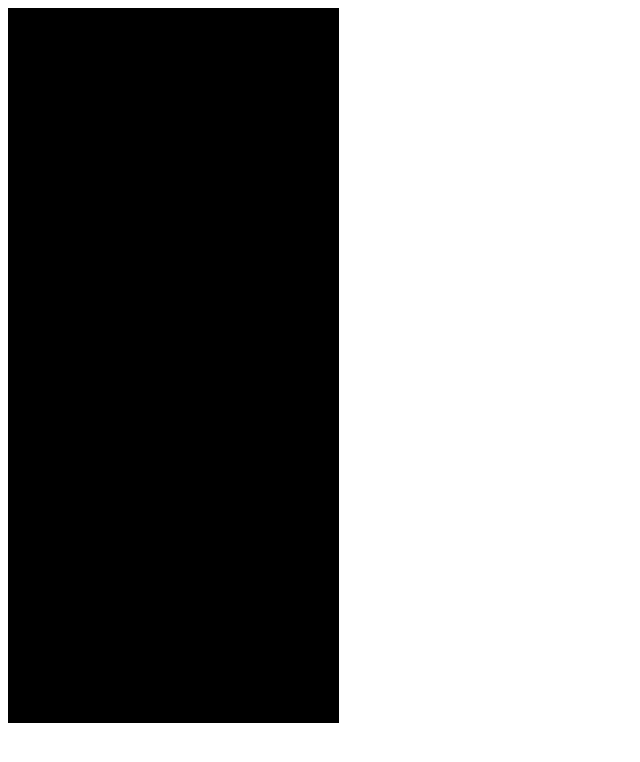
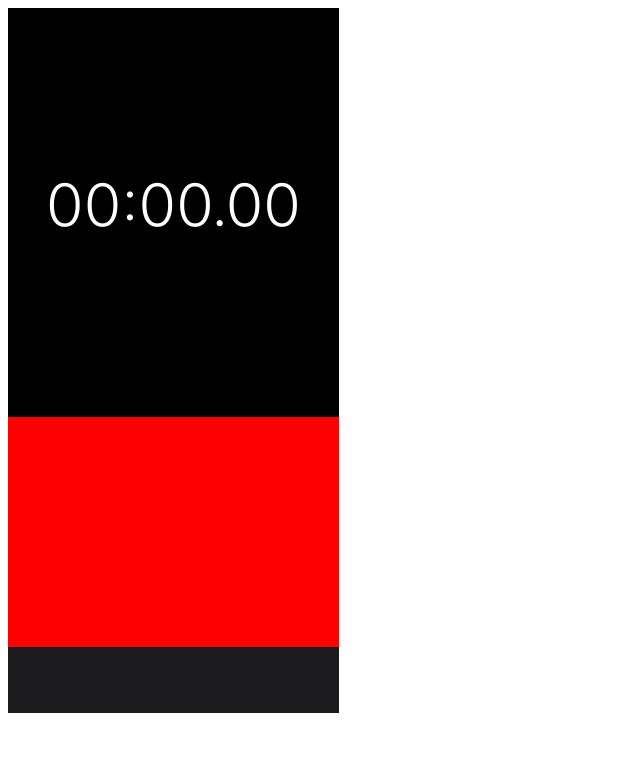
Before and after one commit to sarrailhadaptive/stopwatch, a plain HTML site: page index.html in a window 1280 px wide. Shown: the whole page, without its empty margins (0-640 px from the left). Drawn offline with Linux system fonts and the light colour scheme.

Commit message:
Basic HTML structure, Basic CSS guidelines, font family testing

```diff
--- a/app/styles.css
+++ b/app/styles.css
@@ -1,5 +1,36 @@
+@font-face {
+    font-family: "SFProText";
+    src: url("./font/SFProText.ttf");
+}
+
 .main {
     background-color: black;
     width: 331px;
-    height: 715px;
+    height: 409px;
 }
+
+.lapScrollbarDiv {
+    background-color: red;
+    width: 331px;
+    height: 230px;
+}
+
+.navBarBottom {
+    background-color: #1C1C1E;
+    width: 331px;
+    height: 66px;
+}
+
+.timer {
+    font-family: "SFProText";
+    padding-top: 121px;
+    width: 331px;
+    height: 78px;
+    font-size: 30px;
+    text-align: center;
+    color: #FFFFFF;
+}
+
+.timer h1 {
+    font-weight: 10;
+}
--- a/index.html
+++ b/index.html
@@ -10,7 +10,10 @@
 </head>
 <body>
     <div class = "main">
-        <div class="timer"></div>
+        <div class="timer"><h1>00:00.00</h1></div>
     </div>
+    <div class="lapScrollbarDiv">
+    </div>
+    <footer class="navBarBottom"></footer>
 </body>
 </html>
```
Also changed, not shown: app/font/SFProText.ttf (added), 1 other file.
